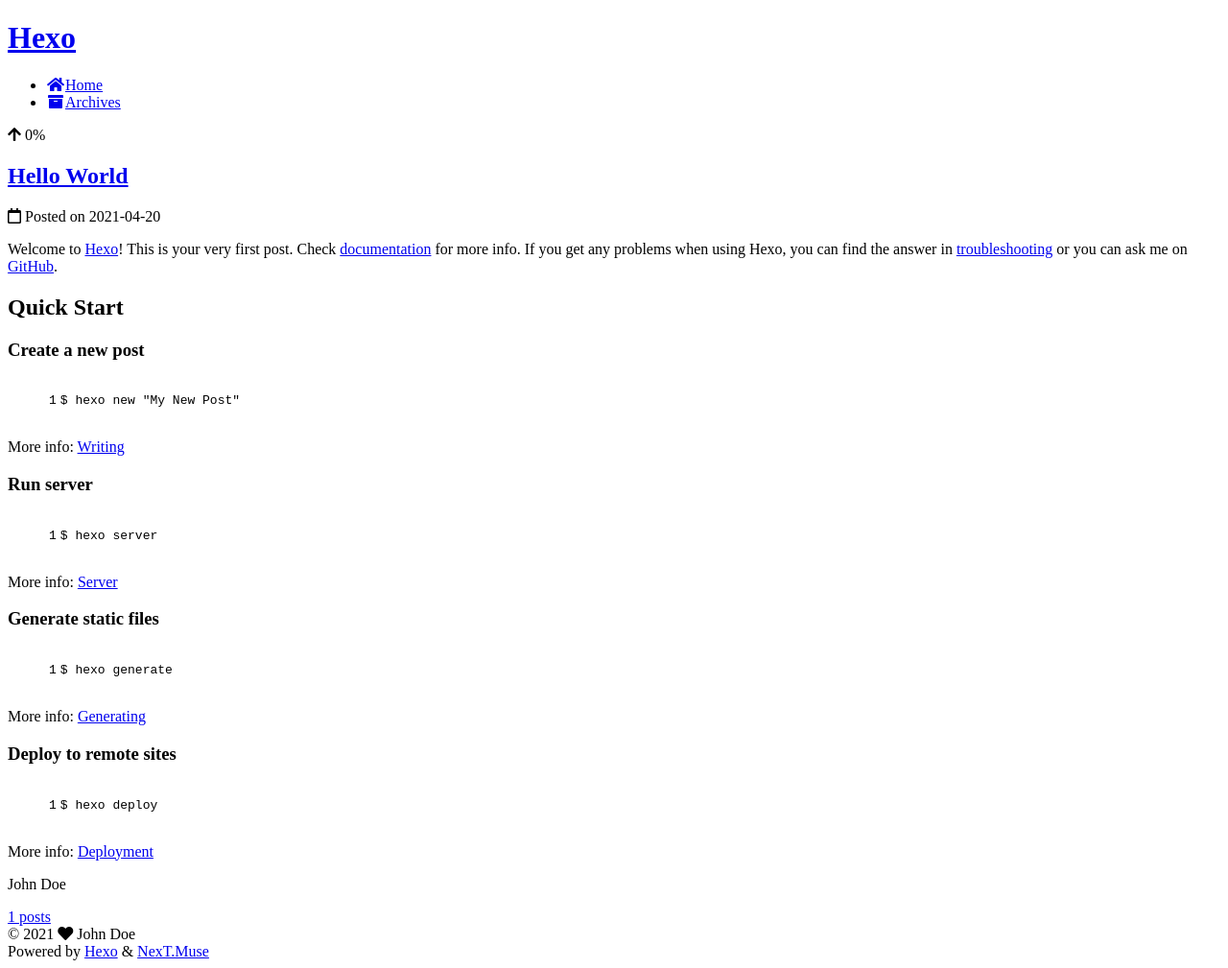
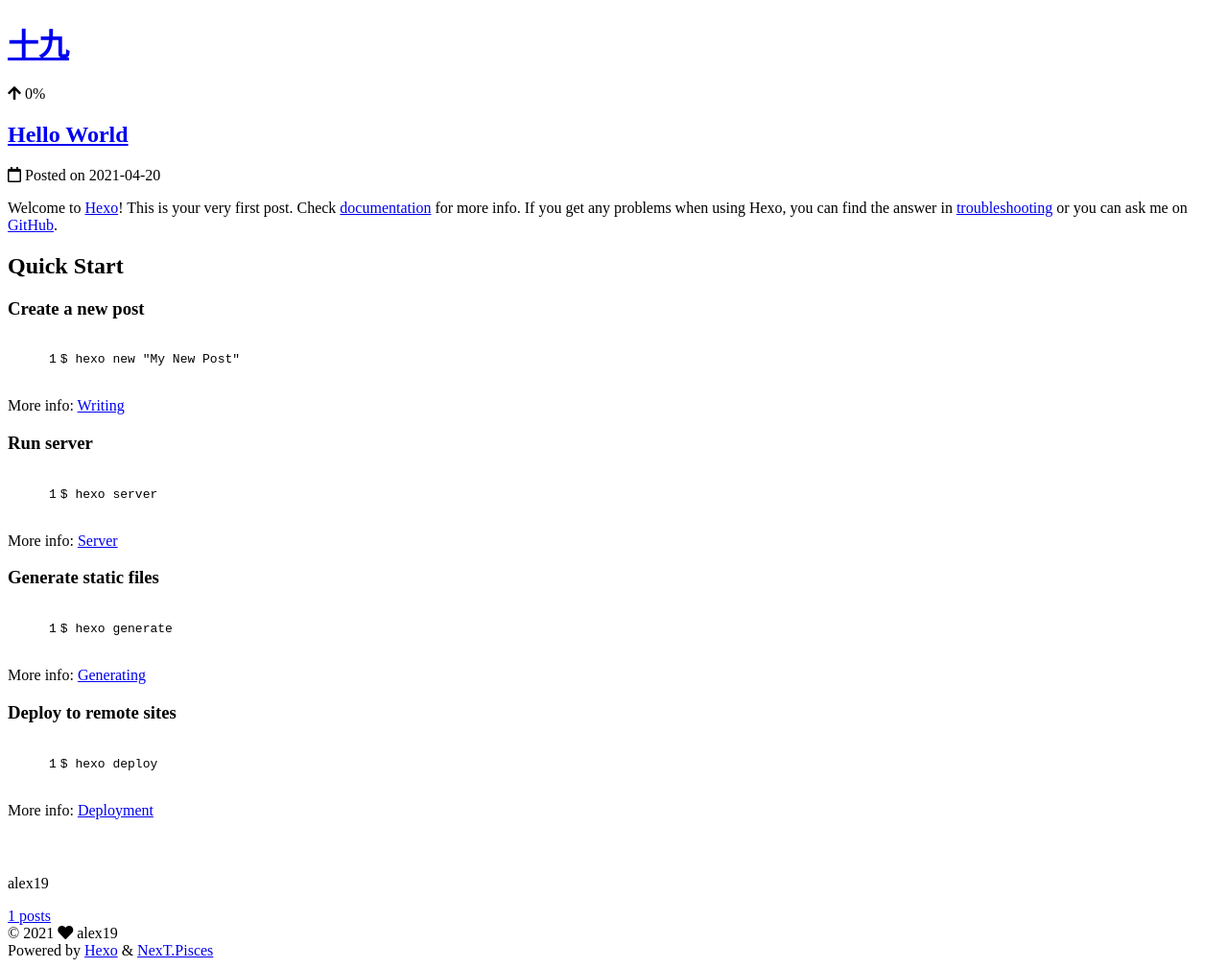
Before and after one commit to alex19y/alex19y, a plain HTML site: page index.html in a window 1280 px wide. Shown: the whole page at 96% size. Drawn offline with Linux system fonts and the light colour scheme.

Commit message:
Site updated: 2021-04-20 20:27:57

```diff
--- a/2021/04/20/hello-world/index.html
+++ b/2021/04/20/hello-world/index.html
@@ -17,19 +17,19 @@
 
 <script id="hexo-configurations">
     var NexT = window.NexT || {};
-    var CONFIG = {"hostname":"yan19.top","root":"/","scheme":"Muse","version":"7.8.0","exturl":false,"sidebar":{"position":"left","display":"post","padding":18,"offset":12,"onmobile":false},"copycode":{"enable":false,"show_result":false,"style":null},"back2top":{"enable":true,"sidebar":false,"scrollpercent":false},"bookmark":{"enable":false,"color":"#222","save":"auto"},"fancybox":false,"mediumzoom":false,"lazyload":false,"pangu":false,"comments":{"style":"tabs","active":null,"storage":true,"lazyload":false,"nav":null},"algolia":{"hits":{"per_page":10},"labels":{"input_placeholder":"Search for Posts","hits_empty":"We didn't find any results for the search: ${query}","hits_stats":"${hits} results found in ${time} ms"}},"localsearch":{"enable":false,"trigger":"auto","top_n_per_article":1,"unescape":false,"preload":false},"motion":{"enable":true,"async":false,"transition":{"post_block":"fadeIn","post_header":"slideDownIn","post_body":"slideDownIn","coll_header":"slideLeftIn","sidebar":"slideUpIn"}}};
+    var CONFIG = {"hostname":"yan19.top","root":"/","scheme":"Pisces","version":"7.8.0","exturl":false,"sidebar":{"position":"left","display":"post","padding":18,"offset":12,"onmobile":false},"copycode":{"enable":false,"show_result":false,"style":null},"back2top":{"enable":true,"sidebar":false,"scrollpercent":false},"bookmark":{"enable":false,"color":"#222","save":"auto"},"fancybox":false,"mediumzoom":false,"lazyload":false,"pangu":false,"comments":{"style":"tabs","active":null,"storage":true,"lazyload":false,"nav":null},"algolia":{"hits":{"per_page":10},"labels":{"input_placeholder":"Search for Posts","hits_empty":"We didn't find any results for the search: ${query}","hits_stats":"${hits} results found in ${time} ms"}},"localsearch":{"enable":false,"trigger":"auto","top_n_per_article":1,"unescape":false,"preload":false},"motion":{"enable":true,"async":false,"transition":{"post_block":"fadeIn","post_header":"slideDownIn","post_body":"slideDownIn","coll_header":"slideLeftIn","sidebar":"slideUpIn"}}};
   </script>
 
   <meta name="description" content="Welcome to Hexo! This is your very first post. Check documentation for more info. If you get any problems when using Hexo, you can find the answer in troubleshooting or you can ask me on GitHub. Quick">
 <meta property="og:type" content="article">
 <meta property="og:title" content="Hello World">
 <meta property="og:url" content="http://yan19.top/2021/04/20/hello-world/index.html">
-<meta property="og:site_name" content="Hexo">
+<meta property="og:site_name" content="十九">
 <meta property="og:description" content="Welcome to Hexo! This is your very first post. Check documentation for more info. If you get any problems when using Hexo, you can find the answer in troubleshooting or you can ask me on GitHub. Quick">
 <meta property="og:locale" content="en_US">
 <meta property="article:published_time" content="2021-04-20T11:58:05.762Z">
 <meta property="article:modified_time" content="2021-04-20T11:58:05.762Z">
-<meta property="article:author" content="John Doe">
+<meta property="article:author" content="alex19">
 <meta name="twitter:card" content="summary">
 
 <link rel="canonical" href="http://yan19.top/2021/04/20/hello-world/">
@@ -45,7 +45,7 @@
   };
 </script>
 
-  <title>Hello World | Hexo</title>
+  <title>Hello World | 十九</title>
 
 
 
@@ -96,7 +96,7 @@
 
     <a href="/" class="brand" rel="start">
       <span class="logo-line-before"><i></i></span>
-      <h1 class="site-title">Hexo</h1>
+      <h1 class="site-title">十九</h1>
       <span class="logo-line-after"><i></i></span>
     </a>
   </div>
@@ -111,18 +111,6 @@
 
 
 <nav class="site-nav">
-  <ul id="menu" class="main-menu menu">
-        <li class="menu-item menu-item-home">
-
-    <a href="/" rel="section"><i class="fa fa-home fa-fw"></i>Home</a>
-
-  </li>
-        <li class="menu-item menu-item-archives">
-
-    <a href="/archives/" rel="section"><i class="fa fa-archive fa-fw"></i>Archives</a>
-
-  </li>
-  </ul>
 </nav>
 
 
@@ -154,12 +142,12 @@
 
     <span hidden itemprop="author" itemscope itemtype="http://schema.org/Person">
       <meta itemprop="image" content="/images/avatar.gif">
-      <meta itemprop="name" content="John Doe">
+      <meta itemprop="name" content="alex19">
       <meta itemprop="description" content="">
     </span>
 
     <span hidden itemprop="publisher" itemscope itemtype="http://schema.org/Organization">
-      <meta itemprop="name" content="Hexo">
+      <meta itemprop="name" content="十九">
     </span>
       <header class="post-header">
         <h1 class="post-title" itemprop="name headline">
@@ -276,14 +264,13 @@
 
       <div class="site-overview-wrap sidebar-panel">
         <div class="site-author motion-element" itemprop="author" itemscope itemtype="http://schema.org/Person">
-  <p class="site-author-name" itemprop="name">John Doe</p>
+  <p class="site-author-name" itemprop="name">alex19</p>
   <div class="site-description" itemprop="description"></div>
 </div>
 <div class="site-state-wrap motion-element">
   <nav class="site-state">
       <div class="site-state-item site-state-posts">
-          <a href="/archives/">
-
+          <a href="/archives">
           <span class="site-state-item-count">1</span>
           <span class="site-state-item-name">posts</span>
         </a>
@@ -316,9 +303,9 @@
   <span class="with-love">
     <i class="fa fa-heart"></i>
   </span>
-  <span class="author" itemprop="copyrightHolder">John Doe</span>
+  <span class="author" itemprop="copyrightHolder">alex19</span>
 </div>
-  <div class="powered-by">Powered by <a href="https://hexo.io/" class="theme-link" rel="noopener" target="_blank">Hexo</a> & <a href="https://muse.theme-next.org/" class="theme-link" rel="noopener" target="_blank">NexT.Muse</a>
+  <div class="powered-by">Powered by <a href="https://hexo.io/" class="theme-link" rel="noopener" target="_blank">Hexo</a> & <a href="https://pisces.theme-next.org/" class="theme-link" rel="noopener" target="_blank">NexT.Pisces</a>
   </div>
 
 
@@ -344,7 +331,7 @@
 <script src="/js/motion.js"></script>
 
 
-<script src="/js/schemes/muse.js"></script>
+<script src="/js/schemes/pisces.js"></script>
 
 
 <script src="/js/next-boot.js"></script>
--- a/index.html
+++ b/index.html
@@ -17,15 +17,15 @@
 
 <script id="hexo-configurations">
     var NexT = window.NexT || {};
-    var CONFIG = {"hostname":"yan19.top","root":"/","scheme":"Muse","version":"7.8.0","exturl":false,"sidebar":{"position":"left","display":"post","padding":18,"offset":12,"onmobile":false},"copycode":{"enable":false,"show_result":false,"style":null},"back2top":{"enable":true,"sidebar":false,"scrollpercent":false},"bookmark":{"enable":false,"color":"#222","save":"auto"},"fancybox":false,"mediumzoom":false,"lazyload":false,"pangu":false,"comments":{"style":"tabs","active":null,"storage":true,"lazyload":false,"nav":null},"algolia":{"hits":{"per_page":10},"labels":{"input_placeholder":"Search for Posts","hits_empty":"We didn't find any results for the search: ${query}","hits_stats":"${hits} results found in ${time} ms"}},"localsearch":{"enable":false,"trigger":"auto","top_n_per_article":1,"unescape":false,"preload":false},"motion":{"enable":true,"async":false,"transition":{"post_block":"fadeIn","post_header":"slideDownIn","post_body":"slideDownIn","coll_header":"slideLeftIn","sidebar":"slideUpIn"}}};
+    var CONFIG = {"hostname":"yan19.top","root":"/","scheme":"Pisces","version":"7.8.0","exturl":false,"sidebar":{"position":"left","display":"post","padding":18,"offset":12,"onmobile":false},"copycode":{"enable":false,"show_result":false,"style":null},"back2top":{"enable":true,"sidebar":false,"scrollpercent":false},"bookmark":{"enable":false,"color":"#222","save":"auto"},"fancybox":false,"mediumzoom":false,"lazyload":false,"pangu":false,"comments":{"style":"tabs","active":null,"storage":true,"lazyload":false,"nav":null},"algolia":{"hits":{"per_page":10},"labels":{"input_placeholder":"Search for Posts","hits_empty":"We didn't find any results for the search: ${query}","hits_stats":"${hits} results found in ${time} ms"}},"localsearch":{"enable":false,"trigger":"auto","top_n_per_article":1,"unescape":false,"preload":false},"motion":{"enable":true,"async":false,"transition":{"post_block":"fadeIn","post_header":"slideDownIn","post_body":"slideDownIn","coll_header":"slideLeftIn","sidebar":"slideUpIn"}}};
   </script>
 
   <meta property="og:type" content="website">
-<meta property="og:title" content="Hexo">
+<meta property="og:title" content="十九">
 <meta property="og:url" content="http://yan19.top/index.html">
-<meta property="og:site_name" content="Hexo">
+<meta property="og:site_name" content="十九">
 <meta property="og:locale" content="en_US">
-<meta property="article:author" content="John Doe">
+<meta property="article:author" content="alex19">
 <meta name="twitter:card" content="summary">
 
 <link rel="canonical" href="http://yan19.top/">
@@ -41,7 +41,7 @@
   };
 </script>
 
-  <title>Hexo</title>
+  <title>十九</title>
 
 
 
@@ -92,7 +92,7 @@
 
     <a href="/" class="brand" rel="start">
       <span class="logo-line-before"><i></i></span>
-      <h1 class="site-title">Hexo</h1>
+      <h1 class="site-title">十九</h1>
       <span class="logo-line-after"><i></i></span>
     </a>
   </div>
@@ -107,18 +107,6 @@
 
 
 <nav class="site-nav">
-  <ul id="menu" class="main-menu menu">
-        <li class="menu-item menu-item-home">
-
-    <a href="/" rel="section"><i class="fa fa-home fa-fw"></i>Home</a>
-
-  </li>
-        <li class="menu-item menu-item-archives">
-
-    <a href="/archives/" rel="section"><i class="fa fa-archive fa-fw"></i>Archives</a>
-
-  </li>
-  </ul>
 </nav>
 
 
@@ -149,12 +137,12 @@
 
     <span hidden itemprop="author" itemscope itemtype="http://schema.org/Person">
       <meta itemprop="image" content="/images/avatar.gif">
-      <meta itemprop="name" content="John Doe">
+      <meta itemprop="name" content="alex19">
       <meta itemprop="description" content="">
     </span>
 
     <span hidden itemprop="publisher" itemscope itemtype="http://schema.org/Organization">
-      <meta itemprop="name" content="Hexo">
+      <meta itemprop="name" content="十九">
     </span>
       <header class="post-header">
         <h2 class="post-title" itemprop="name headline">
@@ -269,14 +257,13 @@
 
       <div class="site-overview-wrap sidebar-panel">
         <div class="site-author motion-element" itemprop="author" itemscope itemtype="http://schema.org/Person">
-  <p class="site-author-name" itemprop="name">John Doe</p>
+  <p class="site-author-name" itemprop="name">alex19</p>
   <div class="site-description" itemprop="description"></div>
 </div>
 <div class="site-state-wrap motion-element">
   <nav class="site-state">
       <div class="site-state-item site-state-posts">
-          <a href="/archives/">
-
+          <a href="/archives">
           <span class="site-state-item-count">1</span>
           <span class="site-state-item-name">posts</span>
         </a>
@@ -309,9 +296,9 @@
   <span class="with-love">
     <i class="fa fa-heart"></i>
   </span>
-  <span class="author" itemprop="copyrightHolder">John Doe</span>
+  <span class="author" itemprop="copyrightHolder">alex19</span>
 </div>
-  <div class="powered-by">Powered by <a href="https://hexo.io/" class="theme-link" rel="noopener" target="_blank">Hexo</a> & <a href="https://muse.theme-next.org/" class="theme-link" rel="noopener" target="_blank">NexT.Muse</a>
+  <div class="powered-by">Powered by <a href="https://hexo.io/" class="theme-link" rel="noopener" target="_blank">Hexo</a> & <a href="https://pisces.theme-next.org/" class="theme-link" rel="noopener" target="_blank">NexT.Pisces</a>
   </div>
 
 
@@ -337,7 +324,7 @@
 <script src="/js/motion.js"></script>
 
 
-<script src="/js/schemes/muse.js"></script>
+<script src="/js/schemes/pisces.js"></script>
 
 
 <script src="/js/next-boot.js"></script>
```
Also changed, not shown: archives/2021/04/index.html (+11 -24 lines), archives/2021/index.html (+11 -24 lines), archives/index.html (+11 -24 lines).
